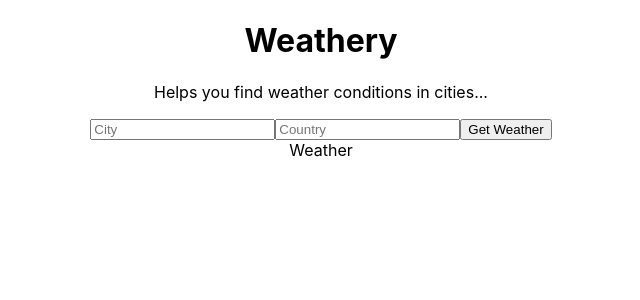
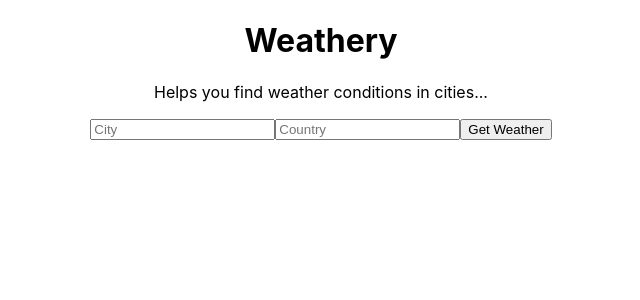
Before and after one commit to Kennedykid1995/Weather_app, a React (Create React App) app in the folder weather/: page / in a window 1280 px wide. Shown: the top 300 px of the page, without its empty margins (319-959 px from the left). Built offline with nearby package versions, Linux system fonts and the light colour scheme.

Commit message:
got the specific cities weather information to show up.

```diff
--- a/weather/src/App.js
+++ b/weather/src/App.js
@@ -7,6 +7,17 @@ import Weather from './components/weather';
 const Api_Key = "d23a6c9aed4c3b87a3a9c742234ba605"
 
 class App extends Component {
+  constructor(){
+    super();
+    this.state = {
+      temperature: undefined,
+      city: undefined,
+      country: undefined,
+      humidity: undefined,
+      description: undefined,
+      error: undefined,
+    }
+  }
 
   getWeather = async (e) => {
     e.preventDefault();
@@ -15,6 +26,14 @@ class App extends Component {
     const api_call = await fetch(`http://api.openweathermap.org/data/2.5/weather?q=${city},${country}&appid=${Api_Key}`)
     const response = await api_call.json();
     console.log(response);
+    this.setState({
+      temperature: response.main.temp,
+      city: response.name,
+      country: response.sys.country,
+      humidity: response.main.humidity,
+      description: response.weather[0].description,
+      error: '',
+    })
   }
 
   render() {
@@ -22,7 +41,13 @@ class App extends Component {
       <div className="App">
           <Titles />
           <Form loadWeather={this.getWeather}/>
-          <Weather />
+          <Weather
+          temperature={this.state.temperature}
+          city={this.state.city}
+          country={this.state.country}
+          humidity={this.state.description}
+          error={this.state.error}
+          />
       </div>
     );
   }
--- a/weather/src/components/weather.js
+++ b/weather/src/components/weather.js
@@ -3,7 +3,11 @@ import React from 'react';
 const Weather = (props) => {
     return(
         <div>
-            Weather
+        {props.country && props.city && <p>Location: {props.city}, {props.country}</p>}
+        {props.temperature && <p>Temperature: {props.temperature}</p>}
+        {props.humidity && <p>Humidity: {props.humidity}</p>}
+        {props.description && <p>Conditions:  {props.description}</p>}
+        {props.error && <p>{props.error}</p>}
         </div>
     )
 }
```
